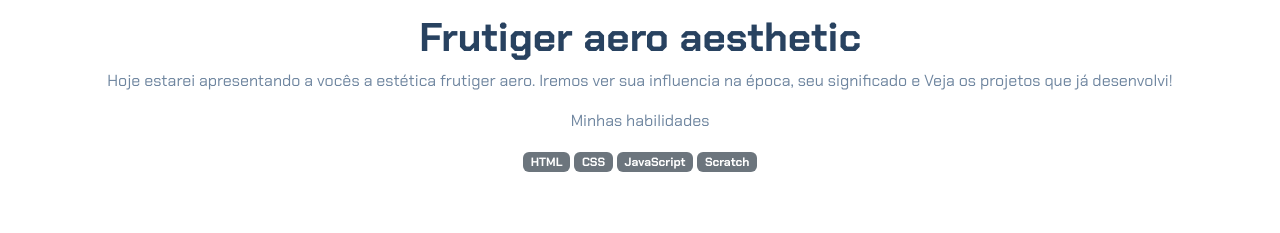
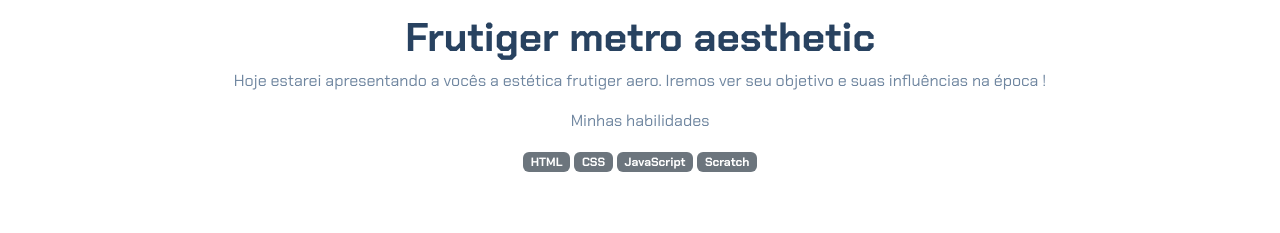
Before and after one commit to dandara4/prahoje, a plain HTML site: page index.html in a window 1280 px wide. Shown: the part 58-291 px from the top of the page. Drawn offline with nearby package versions, Linux system fonts and the light colour scheme.

Commit message:
siessabocanaobeijassetaobem

```diff
--- a/index.html
+++ b/index.html
@@ -15,9 +15,8 @@
         <img src="img/avatar-perfil.png" alt="avatar da Dandara" class="rounded-circle" width="150" height="150"
             srcset="">
         <p class="lead">Eu sou Dandara_</p>
-        <h1>Frutiger aero aesthetic</h1>
-        <p>Hoje estarei apresentando a vocês a estética frutiger aero. Iremos ver sua influencia na época, seu significado e  Veja os projetos
-            que já desenvolvi!</p>
+        <h1>Frutiger metro aesthetic</h1>
+        <p>Hoje estarei apresentando a vocês a estética frutiger aero. Iremos ver seu objetivo e suas influências na época !</p>
         <p>Minhas habilidades</p>
         <div>
             <p class="badge bg-secondary">HTML</p>
```
